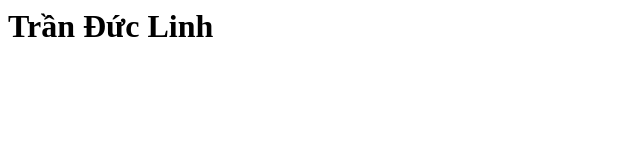
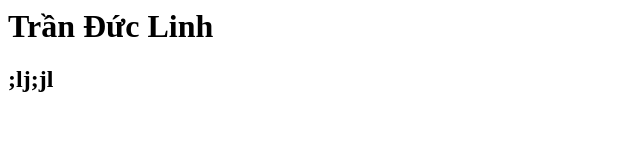
Before and after one commit to DL-rgb/DL912, a plain HTML site: page index.html in a window 1280 px wide. Shown: the full height of the page, 0-640 px from the left. Drawn offline with Linux system fonts and the light colour scheme.

Commit message:
second commit

```diff
--- a/index.html
+++ b/index.html
@@ -1 +1,2 @@
 <h1>Trần Đức Linh</h1>
+<h2>;lj;jl</h2>
```
